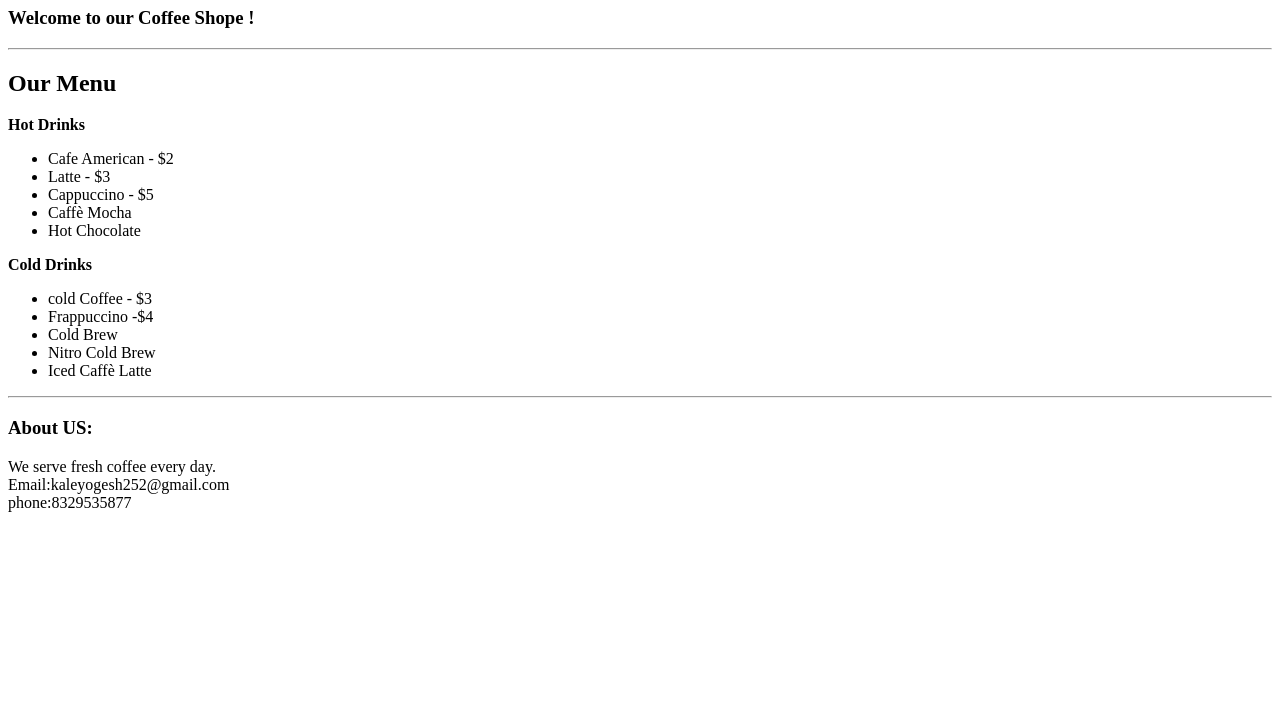
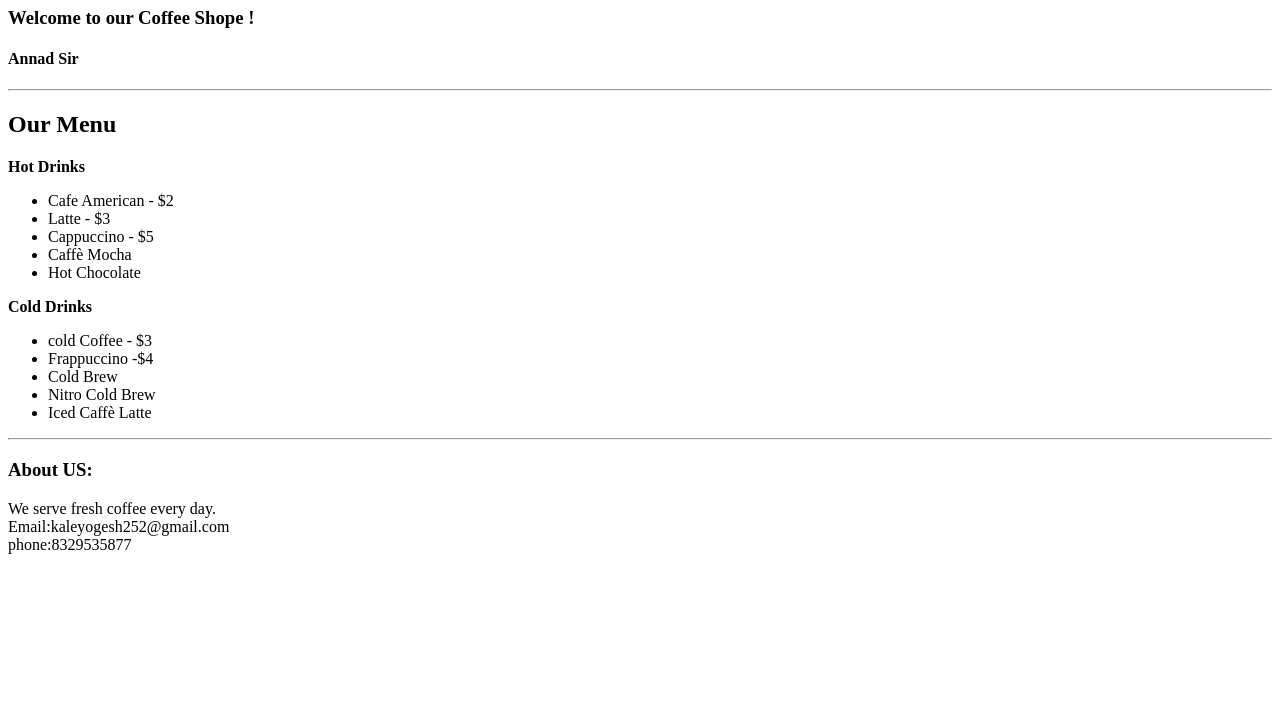
Before and after one commit to kaleyogesh252-commits/learning_html, a plain HTML site: page index.html in a window 1280 px wide. Shown: the part 73-800 px from the top of the page. Drawn offline with Linux system fonts and the light colour scheme.

Commit message:
CaffeeMenu

```diff
--- a/index.html
+++ b/index.html
@@ -6,6 +6,7 @@
     <body>
         <h1><b>Coffee House</b></h1>
         <h3>Welcome to our Coffee Shope !</h3>
+        <h4>Annad Sir</h4>
         <hr>
         <h2><b>Our Menu</b></h2>
         <dl>
```
